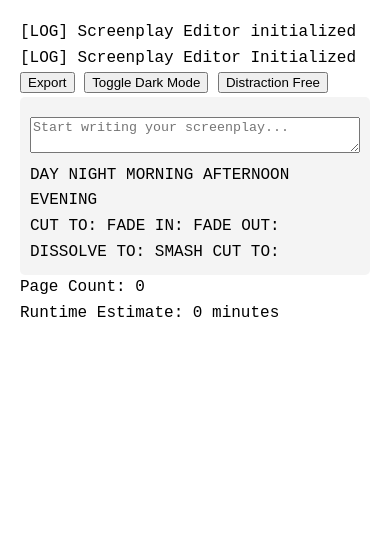
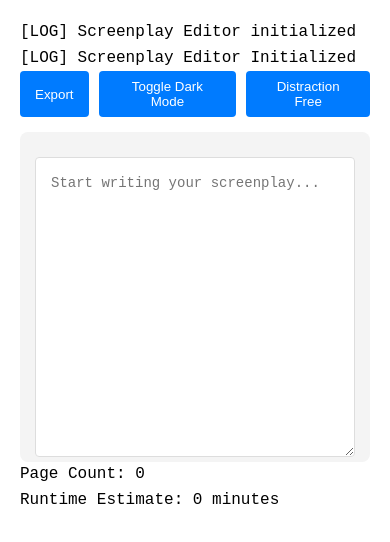
Before and after one commit to Heroesjouney/STORYSCOPE_Screenplay, a website: page index.html in a window 390 px wide. Drawn offline with nearby package versions, Linux system fonts and the light colour scheme.

Commit message:
Add files via upload

```diff
--- a/style.css
+++ b/style.css
@@ -1,4 +1,5 @@
 :root {
+    /* Light Mode Variables */
     --primary-bg: #ffffff;
     --primary-text: #000000;
     --secondary-bg: #f4f4f4;
@@ -9,15 +10,23 @@
     --dark-bg: #121212;
     --dark-text: #e0e0e0;
     --dark-secondary-bg: #1e1e1e;
+    --dark-accent-color: #4a90e2;
+
+    /* Typography */
+    --font-family: 'Courier New', Courier, monospace;
+    --font-size-base: 14px;
+
+    /* Transitions */
+    --transition-speed: 0.3s;
 }
 
 /* Base Styles */
 body {
-    font-family: 'Courier New', Courier, monospace;
+    font-family: var(--font-family);
     line-height: 1.6;
     background-color: var(--primary-bg);
     color: var(--primary-text);
-    transition: all 0.3s ease;
+    transition: all var(--transition-speed) ease;
     margin: 0;
     padding: 20px;
 }
@@ -103,13 +112,33 @@ body.distraction-free #screenplay-editor {
 /* Editor Container */
 #editor-container {
     display: flex;
+    background-color: var(--secondary-bg);
+    border-radius: 8px;
+    padding: 15px;
+    gap: 10px;
+    max-height: 300px;
+    overflow-y: auto;
+}
+
+/* Screenplay Editor */
+#screenplay-editor {
+    flex-grow: 1;
+    min-height: 500px;
+    padding: 15px;
+    border: 1px solid #ddd;
+    border-radius: 4px;
+    font-size: var(--font-size-base);
+    line-height: 1.5;
+    resize: vertical;
+}
+
+/* Scene List */
+#scene-list {
+    display: flex;
     flex-direction: column;
     gap: 10px;
-    padding: 10px;
-    background-color: var(--secondary-bg);
-    border-radius: 5px;
-    max-height: 300px;
-    overflow-y: auto;
+    max-width: 250px;
+    min-width: 200px;
 }
 
 .scene-card {
@@ -118,16 +147,19 @@ body.distraction-free #screenplay-editor {
     border-radius: 4px;
     padding: 10px;
     cursor: move;
-    transition: all 0.3s ease;
+    transition: all var(--transition-speed) ease;
     user-select: none;
-    position: relative;
     display: flex;
     align-items: center;
+    position: relative;
 }
 
 .scene-card::before {
     content: '⋮';
-    margin-right: 10px;
+    position: absolute;
+    left: 5px;
+    top: 50%;
+    transform: translateY(-50%);
     color: #888;
     font-size: 20px;
     opacity: 0.5;
@@ -146,10 +178,20 @@ body.distraction-free #screenplay-editor {
     box-shadow: 0 4px 6px rgba(0,0,0,0.2);
 }
 
-/* Dark Mode Drag and Drop Enhancements */
+/* Dark Mode */
+body.dark-mode {
+    background-color: var(--dark-bg);
+    color: var(--dark-text);
+}
+
+body.dark-mode #editor-container {
+    background-color: var(--dark-secondary-bg);
+}
+
 body.dark-mode .scene-card {
     background-color: #333;
     border-color: #444;
+    color: var(--dark-text);
 }
 
 body.dark-mode .scene-card:hover {
@@ -166,3 +208,40 @@ body.dark-mode .scene-card.dragging {
     border: 2px dashed var(--accent-color);
     background-color: rgba(0, 123, 255, 0.1);
 }
+
+/* Toolbar */
+#toolbar {
+    display: flex;
+    gap: 10px;
+    margin-bottom: 15px;
+}
+
+#toolbar button {
+    padding: 8px 15px;
+    background-color: var(--accent-color);
+    color: white;
+    border: none;
+    border-radius: 4px;
+    cursor: pointer;
+    transition: opacity var(--transition-speed);
+}
+
+body.dark-mode #toolbar button {
+    background-color: var(--dark-accent-color);
+}
+
+/* Responsive Design */
+@media (max-width: 768px) {
+    #editor-container {
+        flex-direction: column;
+    }
+
+    #scene-list {
+        max-width: 100%;
+        min-width: 100%;
+    }
+
+    #screenplay-editor {
+        min-height: 300px;
+    }
+}
```
